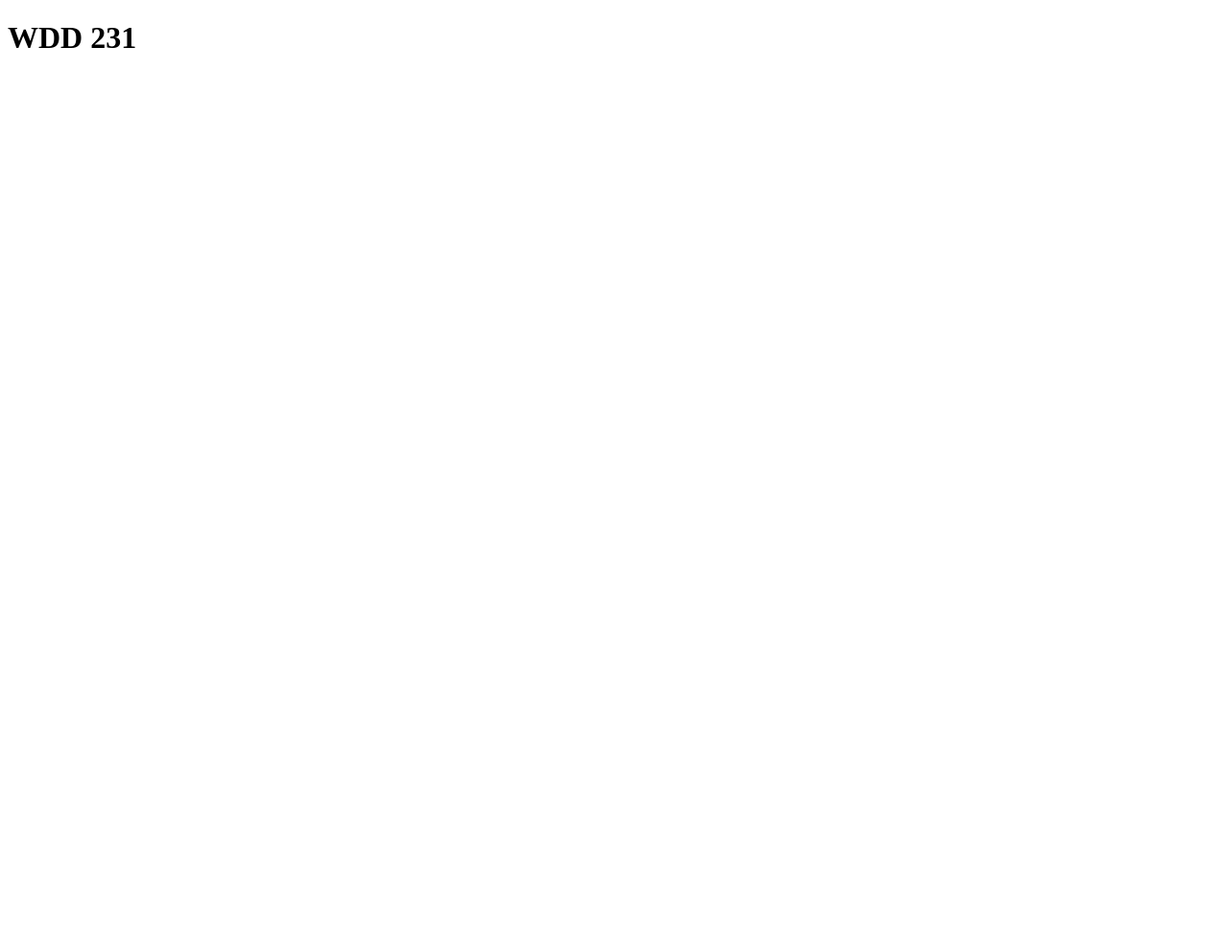
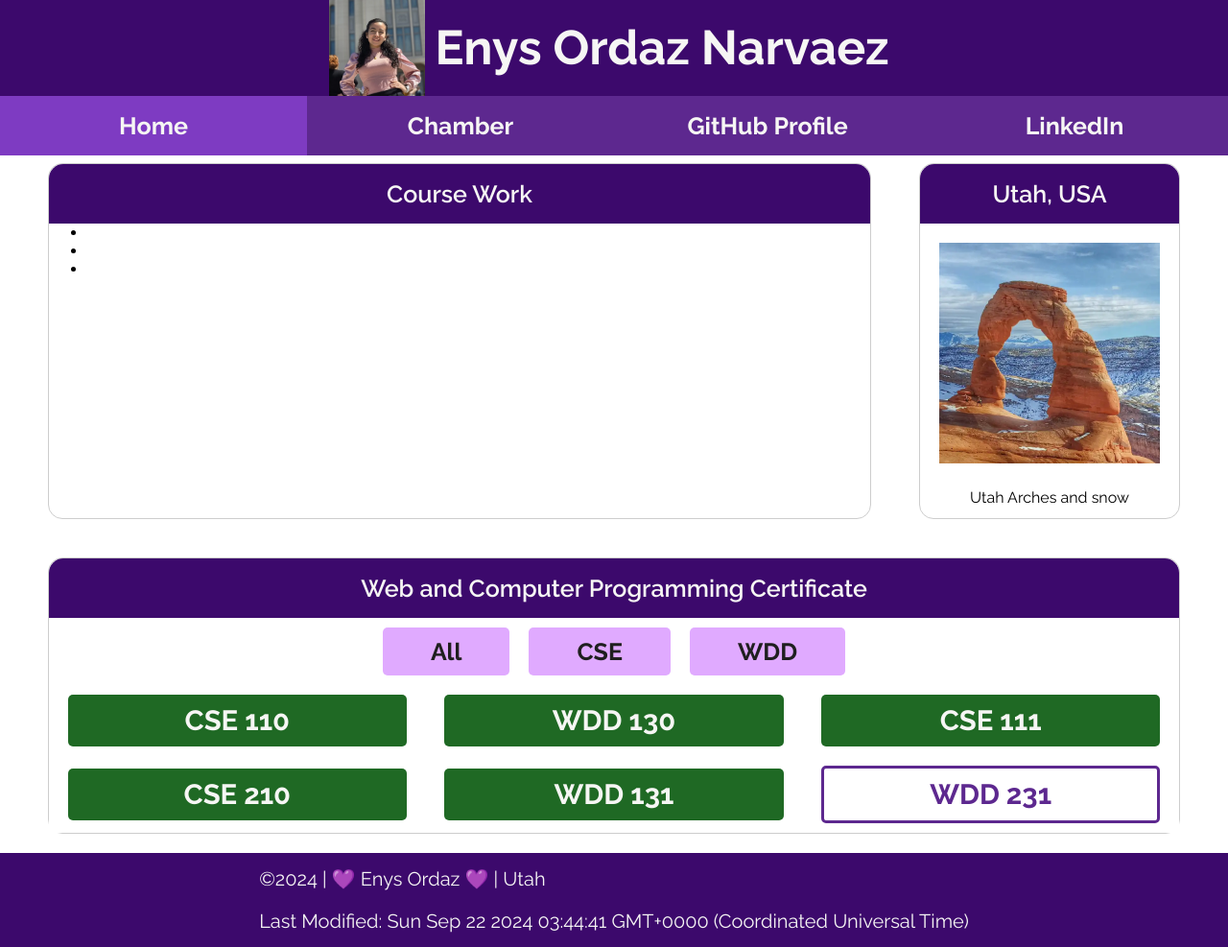
Before and after one commit to enysordaz/wdd231, a plain HTML site: page index.html in a window 1280 px wide. Shown: the whole page at 96% size. Before the commit the page ends 800 px from the top, so only its background shows below. Drawn offline with Linux system fonts and the light colour scheme.

Commit message:
Week 1 project completed

```diff
--- a/index.html
+++ b/index.html
@@ -3,9 +3,72 @@
 <head>
     <meta charset="UTF-8">
     <meta name="viewport" content="width=device-width, initial-scale=1.0">
-    <title>Document</title>
+    <meta name="author" content="Enys Ordaz Narvaez">
+    <meta name="description" content="WDD 231 - This is the first week activity, the course home page.">
+    <title>Enys Ordaz Narvaez</title>
+    <link rel="stylesheet" href="styles/homepage.css">
+    <script src="scripts/homepage.js" defer></script>
+    <!--Links to fonts-->
+    <link rel="preconnect" href="https://fonts.googleapis.com">
+    <link rel="preconnect" href="https://fonts.gstatic.com" crossorigin>
+    <link href="https://fonts.googleapis.com/css2?family=Raleway:ital,wght@0,100..900;1,100..900&display=swap" rel="stylesheet">
 </head>
 <body>
-    <h1>WDD 231</h1>
+    <header>
+        <div class="title">
+            <img class="my-picture" src="images/profile.webp" alt="My profile">
+            <h1>Enys Ordaz Narvaez</h1>
+        </div>
+        <button id="menu"></button>
+        <nav class="navigation">
+            <a href="#" class="active">Home</a>
+            <a href="" target="_blank">Chamber</a>
+            <a href="https://github.com/enysordaz" target="_blank">GitHub Profile</a>
+            <a href="https://www.linkedin.com/in/enys-ordaz-narv%C3%A1ez-5a167b252/" target="_blank">LinkedIn</a>
+        </nav>
+    </header>
+    <main>
+        <section class="first">
+            <h2 class="section-header">Course Work</h2>
+            <ul>
+                <li></li>
+                <li></li>
+                <li></li>
+            </ul>
+        </section>
+        <section class="second">
+            <h2 class="section-header">Utah, USA</h2>
+            <img src="images/utay-arches.webp" alt="Utah arches and snow">
+            <figcaption>Utah Arches and snow</figcaption>
+        </section>
+        <section class="third">
+            <h2 class="section-header">Web and Computer Programming Certificate</h2>
+            <div>
+                <div class="options">
+                    <a href="#" id="all" class="active">All</a>
+                    <a href="#" id="cse">CSE</a>
+                    <a href="#" id="wdd">WDD</a>
+                </div>
+                <div class="container">
+
+                </div>
+            </div>
+        </section>
+    </main>
+    <footer>
+        <div>
+            <p>
+            ©<span id="currentyear"></span> | 💜 Enys Ordaz 💜 | Utah
+            </p>
+            <p id="lastModified">
+            </p>
+        </div>
+    </footer>
 </body>
 </html>
+
+<!--Things to figure out that are missing:
+
+- Make the courses display in the page
+
+-->
--- /dev/null
+++ b/scripts/homepage.js
@@ -0,0 +1,168 @@
+//Getting the dates for the footer
+const year = document.querySelector("#currentyear");
+
+// use the date object
+const today = new Date();
+currentyear.innerHTML = `${today.getFullYear()}`;
+
+//Last modified
+document.getElementById("lastModified").innerHTML = new Date(document.lastModified)
+
+lastModified.innerHTML = `Last Modified: ${new Date(document.lastModified)}`;
+
+// Hamburger button
+const hamButton = document.querySelector('#menu');
+const navigation = document.querySelector('.navigation');
+
+hamButton.addEventListener('click', () => {
+	navigation.classList.toggle('open');
+	hamButton.classList.toggle('open');
+});
+
+//Courses array
+const courses = [
+    {
+        subject: 'CSE',
+        number: 110,
+        title: 'Introduction to Programming',
+        credits: 2,
+        certificate: 'Web and Computer Programming',
+        description: 'This course will introduce students to programming. It will introduce the building blocks of programming languages (variables, decisions, calculations, loops, array, and input/output) and use them to solve problems.',
+        technology: [
+            'Python'
+        ],
+        completed: true
+    },
+    {
+        subject: 'WDD',
+        number: 130,
+        title: 'Web Fundamentals',
+        credits: 2,
+        certificate: 'Web and Computer Programming',
+        description: 'This course introduces students to the World Wide Web and to careers in web site design and development. The course is hands on with students actually participating in simple web designs and programming. It is anticipated that students who complete this course will understand the fields of web design and development and will have a good idea if they want to pursue this degree as a major.',
+        technology: [
+            'HTML',
+            'CSS'
+        ],
+        completed: true
+    },
+    {
+        subject: 'CSE',
+        number: 111,
+        title: 'Programming with Functions',
+        credits: 2,
+        certificate: 'Web and Computer Programming',
+        description: 'CSE 111 students become more organized, efficient, and powerful computer programmers by learning to research and call functions written by others; to write, call , debug, and test their own functions; and to handle errors within functions. CSE 111 students write programs with functions to solve problems in many disciplines, including business, physical science, human performance, and humanities.',
+        technology: [
+            'Python'
+        ],
+        completed: true
+    },
+    {
+        subject: 'CSE',
+        number: 210,
+        title: 'Programming with Classes',
+        credits: 2,
+        certificate: 'Web and Computer Programming',
+        description: 'This course will introduce the notion of classes and objects. It will present encapsulation at a conceptual level. It will also work with inheritance and polymorphism.',
+        technology: [
+            'C#'
+        ],
+        completed: true
+    },
+    {
+        subject: 'WDD',
+        number: 131,
+        title: 'Dynamic Web Fundamentals',
+        credits: 2,
+        certificate: 'Web and Computer Programming',
+        description: 'This course builds on prior experience in Web Fundamentals and programming. Students will learn to create dynamic websites that use JavaScript to respond to events, update content, and create responsive user experiences.',
+        technology: [
+            'HTML',
+            'CSS',
+            'JavaScript'
+        ],
+        completed: true
+    },
+    {
+        subject: 'WDD',
+        number: 231,
+        title: 'Frontend Web Development I',
+        credits: 2,
+        certificate: 'Web and Computer Programming',
+        description: 'This course builds on prior experience with Dynamic Web Fundamentals and programming. Students will focus on user experience, accessibility, compliance, performance optimization, and basic API usage.',
+        technology: [
+            'HTML',
+            'CSS',
+            'JavaScript'
+        ],
+        completed: false
+    }
+];
+
+/*
+    if (completed == true) {
+            card.style.color = "#5d288f";
+        } else {
+            card.style.backgroundColor = "white";
+        }
+*/
+
+
+createCoursesCard(courses);
+
+const allLink = document.querySelector('#all');
+const cseLink = document.querySelector('#cse');
+const wddLink = document.querySelector('#wdd');
+
+allLink.addEventListener("click", () => {
+    removeActive();
+    document.querySelector(".container").innerHTML = '';
+    createCoursesCard(courses);
+    allLink.classList.add('active');
+});
+
+cseLink.addEventListener("click", () => {
+    removeActive();
+    const cseCourses = courses.filter(course => course.subject == 'CSE');
+    document.querySelector(".container").innerHTML = '';
+    createCoursesCard(cseCourses);
+    cseLink.classList.add('active');
+});
+
+wddLink.addEventListener("click", () => {
+    removeActive();
+    const wddCourses = courses.filter(course => course.subject == 'WDD');
+    document.querySelector(".container").innerHTML = '';
+    createCoursesCard(wddCourses);
+    wddLink.classList.add('active');
+});
+
+function removeActive() {
+    allLink.classList.remove('active');
+    cseLink.classList.remove('active');
+    wddLink.classList.remove('active');
+}
+
+
+function createCoursesCard(filteredCourses) {
+    filteredCourses.forEach(course => {
+        let card = document.createElement("li");
+        let name = document.createElement("h3");
+
+        name.textContent = course.subject + " " + course.number;
+
+        if (course.completed == true) {
+            card.style.backgroundColor = "#1f6924";
+        } else {
+            card.style.backgroundColor = "white";
+            card.style.borderStyle = "solid";
+            card.style.borderColor = "#5d288f"
+            card.style.color = "#5d288f";
+        }
+
+        card.appendChild(name);
+
+        document.querySelector(".container").appendChild(card);
+    });
+}
--- /dev/null
+++ b/styles/homepage.css
@@ -0,0 +1,340 @@
+/*
+// <uniquifier>: Use a unique and descriptive class name
+// <weight>: Use a value from 100 to 900
+
+.raleway-<uniquifier> {
+  font-family: "Raleway", sans-serif;
+  font-optical-sizing: auto;
+  font-weight: <weight>;
+  font-style: normal;
+}
+*/
+
+/*-----BASE ELEMENTS AND HOME PAGE---------*/
+:root {
+  --background-color: #ffff;
+  --hover-color: #1f1f1f;
+  --note-color: #676767;
+  --required-color: #6f200e;
+  --text-color: #F6F6F4;
+  --primary-color: #3C096C;
+  --nav-color: #5d288f;
+  --secondary-color: #7e3bc2;
+  --accent1-color: #E0AAFF;
+}
+
+* {
+  margin: 0;
+  padding: 0;
+  box-sizing: border-box;
+}
+
+body {
+  font-family: "Raleway", sans-serif;
+  font-optical-sizing: auto;
+  font-weight: 400;
+  font-style: normal;
+  justify-content: center;
+  align-content: center;
+}
+
+h2 {
+  font-family: "Raleway", sans-serif;
+  font-size: 25px;
+  font-weight: 600;
+  padding: 10px;
+  margin: 10px;
+}
+
+h4,
+p {
+  padding: 5px;
+  margin: 10px;
+}
+
+/*-----Header and Navbar---------*/
+
+header {
+  background-color: var(--primary-color);
+  color: var(--text-color);
+  height: 100px;
+  margin: 0 auto;
+  text-align: center;
+}
+
+.title {
+  display: flex;
+  flex-direction: row;
+  text-align: center;
+}
+
+.my-picture {
+  width: auto;
+  height: 100px;
+  grid-column: 1/2;
+}
+
+h1 {
+  font-weight: 800;
+  padding: 5px;
+  margin: 5px;
+  margin-top: 15px;
+}
+
+nav {
+  background-color: var(--nav-color);
+  width: 100%;
+  min-width: 200px;
+}
+
+#menu {
+  font-size: 3rem;
+  border: 0;
+  background: none;
+  color: var(--title-color);
+  position: absolute;
+  top: 1rem;
+  right: 1rem;
+
+}
+
+#menu::before {
+  content: "≡";
+}
+
+#menu.open::before {
+  content: "X";
+}
+
+.navigation {
+  display: flex;
+  flex-direction: column;
+  list-style: none;
+  position: relative;
+}
+
+.navigation a {
+  display: none;
+  color: var(--title-color);
+  text-align: center;
+  text-decoration: none;
+  padding: 1rem;
+  transition: 0.3s;
+  font-size: 25px;
+  font-weight: bold;
+}
+
+.navigation a:hover {
+  background-color: var(--accent1-color);
+  color: var(--hover-color);
+  font-weight: bold;
+  text-decoration: overline;
+  transition: .4s ease-in-out;
+}
+
+.active {
+  background-color: var(--secondary-color);
+  color: var(--accent1-color);
+}
+
+.open a {
+  display: block;
+}
+/*-----Main body and sections---------*/
+
+main {
+  margin: 0 auto;
+  display: flex;
+  flex-direction: column;
+  max-width: 1300px;
+  text-align: center;
+}
+
+section {
+  border-width: 1px;
+  border-color: #cdcdcd;
+  border-style: solid;
+  border-radius: 15px;
+  margin: 20px;
+}
+
+.section-header {
+  background-color: var(--primary-color);
+  color: var(--text-color);
+  margin: 0;
+  padding: 1rem;
+  border-top-left-radius: 15px;
+  border-top-right-radius: 15px;
+}
+
+/*First section rules*/
+.first {
+  grid-column: 1/2;
+  margin-left: 50px;
+  margin-right: 50px;
+}
+
+.first ul li {
+  margin-left: 40px;
+}
+
+/*Second section rules*/
+.second {
+  grid-column: 2/3;
+  margin-right: 50px;
+  justify-content: center;
+  align-content: center;
+  margin-left: 50px;
+  margin-right: 50px;
+}
+
+.second img{
+  padding: 10px;
+  margin: 10px;
+  height: 250px;
+  width: 250px;
+  justify-content: space-between;
+  align-content: center;
+}
+
+.second figcaption{
+  padding-bottom: 10px;
+  margin: 2px;
+}
+
+/*Third section rules*/
+.third {
+  grid-column: 1/3;
+  margin-left: 50px;
+  margin-right: 50px;
+}
+
+.options,
+.container {
+  align-items: center;
+  justify-items: center;
+}
+
+
+.options {
+  display: flex;
+  flex-direction: row;
+  justify-content: center;
+}
+
+.options a {
+  text-decoration: none;
+  background-color: var(--accent1-color);
+  color: var(--hover-color);
+  font-size: 25px;
+  font-weight: 700;
+  padding: 10px;
+  margin: 10px;
+  padding-left: 20px;
+  padding-right: 20px;
+  border-radius: 5px;
+}
+
+.options a:hover {
+  background-color: var(--nav-color);
+  color: var(--text-color);
+}
+
+#all {
+  grid-column: 1/2;
+}
+
+#cse {
+  grid-column: 2/3;
+}
+
+#wdd {
+  grid-column: 3/4;
+}
+
+.container {
+  display: flex;
+  flex-direction: column;
+  background-color: var(--background-color);
+}
+
+.container li {
+  list-style: none;
+  background-color: var(--secondary-color);
+  color: var(--text-color);
+  font-size: 25px;
+  font-weight: 400;
+  padding: 10px;
+  margin: 10px;
+  border-radius: 5px;
+  width: 90%;
+}
+
+/*-----Footer---------*/
+footer {
+  display: grid;
+  align-items: center;
+  justify-content: center;
+  background-color: var(--primary-color);
+  color: var(--text-color);
+  font-size: 20px;
+}
+
+
+/* ----- LARGER VIEWS ----- */
+@media (min-width: 650px) {
+
+  .title {
+    justify-content: center;
+    text-align: center;
+  }
+
+  h1 {
+    font-size: 50px;
+    font-weight: 700;
+  }
+
+  #menu {
+    display: none;
+  }
+
+  nav {
+    margin-top: 15px;
+    grid-column: 1/5;
+    margin: 0 auto;
+    width: 100%;
+    transition: 0.5s;
+  }
+
+  .navigation {
+    justify-content: flex-end;
+    flex-direction: row;
+    padding: 0;
+  }
+
+  .navigation a {
+    display: block;
+    flex: 1 1 100%;
+  }
+
+  main {
+    margin-top: 50px;
+    display: grid;
+    grid-template-columns: 1fr auto;
+  }
+
+  .container {
+    display: grid;
+    grid-template-columns: 1fr 1fr 1fr;
+  }
+
+  .options a{
+    padding-left: 50px;
+    padding-right: 50px;
+  }
+
+  .first {
+    margin-right: 0px;
+  }
+
+}
```
Also changed, not shown: images/flag.webp (added), images/pose.jpg (added), images/profile.webp (added), images/utay-arches.webp (added).
